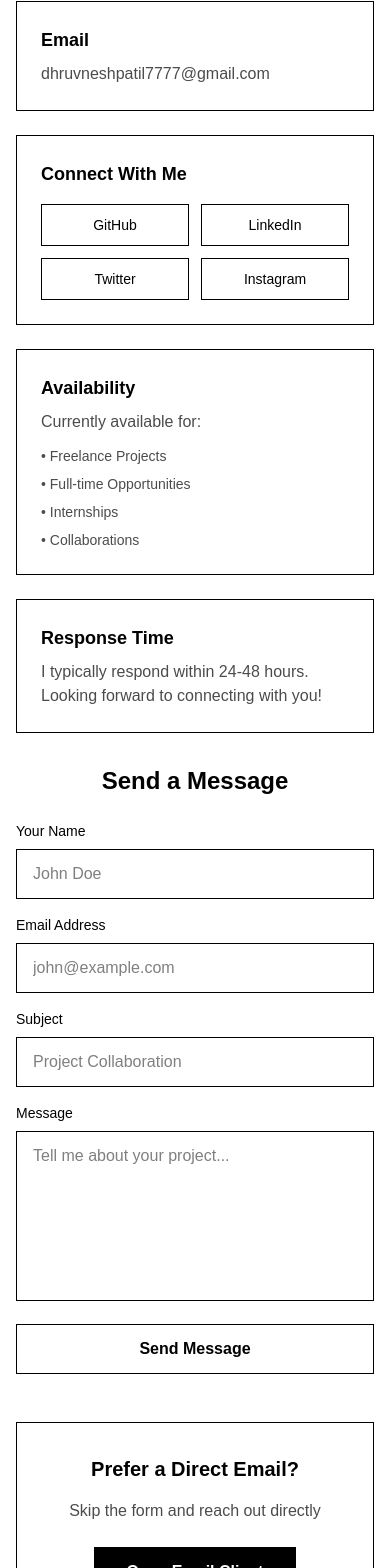
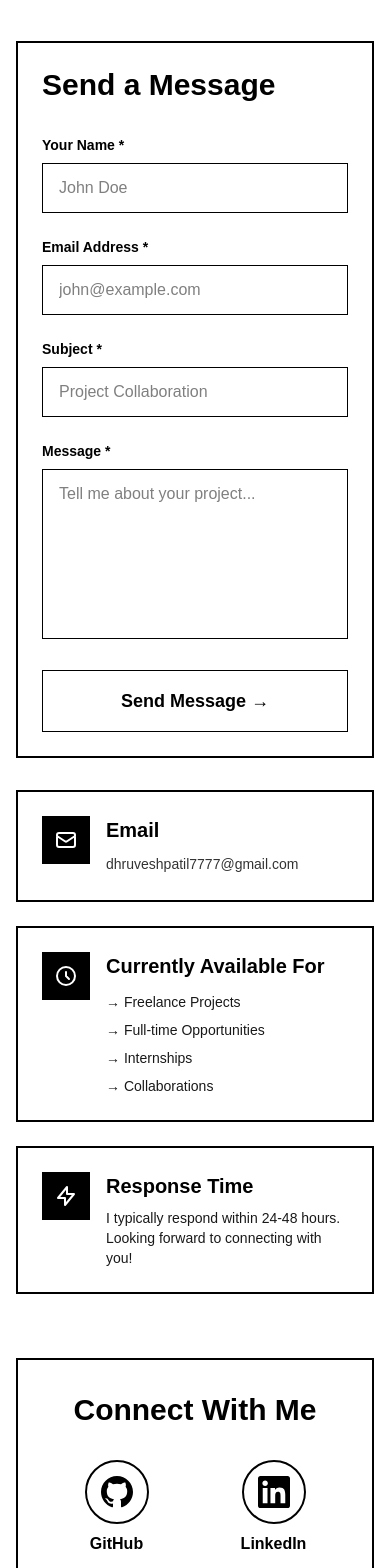
Before and after one commit to Dhruvesh05/Portfolio-Dhruvesh, a Next.js app: page /contact in a window 390 px wide. Shown: the part 367-1935 px from the top of the page. Built offline with nearby package versions, Linux system fonts and the light colour scheme.

Commit message:
Contact page rebuild

```diff
--- a/app/layout.tsx
+++ b/app/layout.tsx
@@ -2,6 +2,7 @@ import type { Metadata } from "next";
 import { Geist, Geist_Mono } from "next/font/google";
 import "./globals.css";
 import Navbar from "@/components/Navbar";
+import BackToTop from "@/components/BackToTop";
 import { ThemeProvider } from "@/components/ThemeProvider";
 import { TerminalProvider } from "@/components/TerminalProvider";
 
@@ -37,6 +38,7 @@ export default function RootLayout({
           <TerminalProvider>
             <Navbar />
             {children}
+            <BackToTop />
           </TerminalProvider>
         </ThemeProvider>
       </body>
--- /dev/null
+++ b/components/BackToTop.tsx
@@ -0,0 +1,39 @@
+"use client";
+
+import { useState, useEffect } from "react";
+
+export default function BackToTop() {
+  const [isVisible, setIsVisible] = useState(false);
+
+  useEffect(() => {
+    const toggleVisibility = () => {
+      if (window.scrollY > 300) {
+        setIsVisible(true);
+      } else {
+        setIsVisible(false);
+      }
+    };
+
+    window.addEventListener("scroll", toggleVisibility);
+    return () => window.removeEventListener("scroll", toggleVisibility);
+  }, []);
+
+  const scrollToTop = () => {
+    window.scrollTo({
+      top: 0,
+      behavior: "smooth",
+    });
+  };
+
+  return (
+    <button
+      onClick={scrollToTop}
+      className={`fixed bottom-6 right-6 md:bottom-8 md:right-8 z-50 w-10 h-10 md:w-12 md:h-12 rounded-full border-2 border-black dark:border-white bg-white dark:bg-black text-black dark:text-white hover:bg-black hover:text-white dark:hover:bg-white dark:hover:text-black transition-all duration-300 flex items-center justify-center text-lg md:text-xl ${
+        isVisible ? "opacity-100 translate-y-0" : "opacity-0 translate-y-4 pointer-events-none"
+      }`}
+      aria-label="Back to top"
+    >
+      ↑
+    </button>
+  );
+}
--- a/components/ContactUs.tsx
+++ b/components/ContactUs.tsx
@@ -12,8 +12,7 @@ export default function ContactUs() {
 
 	const handleSubmit = (e: React.FormEvent) => {
 		e.preventDefault();
-		// Create mailto link with form data
-		const mailtoLink = `mailto:dhruvnagar1211@gmail.com?subject=${encodeURIComponent(
+		const mailtoLink = `mailto:dhruveshpatil7777@gmail.com?subject=${encodeURIComponent(
 			formData.subject
 		)}&body=${encodeURIComponent(
 			`Name: ${formData.name}\nEmail: ${formData.email}\n\n${formData.message}`
@@ -31,24 +30,27 @@ export default function ContactUs() {
 	};
 
 	return (
-		<section className="py-12 md:py-20 lg:py-24 px-4 md:px-6 max-w-7xl mx-auto bg-white dark:bg-black text-black dark:text-white">
-			<div className="text-center mb-12 md:mb-16">
-				<h2 className="text-4xl md:text-5xl lg:text-6xl font-bold mb-4 md:mb-6">
-					Let&apos;s Work Together
-				</h2>
-				<p className="text-base md:text-lg opacity-70 max-w-2xl mx-auto">
-					Have a project in mind, looking to collaborate, or just want to connect? I&apos;d love to hear from you!
+		<section className="min-h-screen py-16 md:py-24 px-4 md:px-6 bg-white dark:bg-black text-black dark:text-white">
+			<div className="max-w-7xl mx-auto">
+				{/* Header */}
+				<div className="text-center mb-16 md:mb-20">
+					<h1 className="text-5xl md:text-6xl lg:text-7xl font-bold mb-6">
+						Get In Touch
+					</h1>
+					<p className="text-lg md:text-xl opacity-70 max-w-3xl mx-auto">
+						Have a project in mind or just want to connect? I&apos;d love to hear from you.
+						Drop me a message and let&apos;s create something amazing together!
 					</p>
 				</div>
 
-			<div className="grid md:grid-cols-2 gap-8 md:gap-12 max-w-6xl mx-auto">
-				{/* Contact Form */}
-				<div className="order-2 md:order-1">
-					<h3 className="text-2xl md:text-5xl font-bold mb-6 text-center md:text-left">Send a Message</h3>
-					<form onSubmit={handleSubmit} className="space-y-4 md:space-y-6">
+				<div className="grid lg:grid-cols-2 gap-8 lg:gap-12 mb-16">
+					{/* Left Side - Contact Form */}
+					<div className="border-2 border-black dark:border-white p-6 md:p-8 lg:p-10">
+						<h2 className="text-3xl md:text-4xl font-bold mb-8">Send a Message</h2>
+						<form onSubmit={handleSubmit} className="space-y-6">
 							<div>
-							<label htmlFor="name" className="block text-sm font-medium mb-2">
-								Your Name
+								<label htmlFor="name" className="block text-sm font-semibold mb-2">
+									Your Name *
 								</label>
 								<input
 									type="text"
@@ -57,14 +59,14 @@ export default function ContactUs() {
 									value={formData.name}
 									onChange={handleChange}
 									required
-								className="w-full px-4 py-3 border border-black dark:border-white bg-white dark:bg-black text-black dark:text-white focus:outline-none focus:ring-2 focus:ring-black dark:focus:ring-white transition"
+									className="w-full px-4 py-3 border-2 border-black dark:border-white bg-transparent focus:outline-none focus:border-black dark:focus:border-white transition"
 									placeholder="John Doe"
 								/>
 							</div>
 
 							<div>
-							<label htmlFor="email" className="block text-sm font-medium mb-2">
-								Email Address
+								<label htmlFor="email" className="block text-sm font-semibold mb-2">
+									Email Address *
 								</label>
 								<input
 									type="email"
@@ -73,14 +75,14 @@ export default function ContactUs() {
 									value={formData.email}
 									onChange={handleChange}
 									required
-								className="w-full px-4 py-3 border border-black dark:border-white bg-white dark:bg-black text-black dark:text-white focus:outline-none focus:ring-2 focus:ring-black dark:focus:ring-white transition"
+									className="w-full px-4 py-3 border-2 border-black dark:border-white bg-transparent focus:outline-none focus:border-black dark:focus:border-white transition"
 									placeholder="john@example.com"
 								/>
 							</div>
 
 							<div>
-							<label htmlFor="subject" className="block text-sm font-medium mb-2">
-								Subject
+								<label htmlFor="subject" className="block text-sm font-semibold mb-2">
+									Subject *
 								</label>
 								<input
 									type="text"
@@ -89,14 +91,14 @@ export default function ContactUs() {
 									value={formData.subject}
 									onChange={handleChange}
 									required
-								className="w-full px-4 py-3 border border-black dark:border-white bg-white dark:bg-black text-black dark:text-white focus:outline-none focus:ring-2 focus:ring-black dark:focus:ring-white transition"
+									className="w-full px-4 py-3 border-2 border-black dark:border-white bg-transparent focus:outline-none focus:border-black dark:focus:border-white transition"
 									placeholder="Project Collaboration"
 								/>
 							</div>
 
 							<div>
-							<label htmlFor="message" className="block text-sm font-medium mb-2">
-								Message
+								<label htmlFor="message" className="block text-sm font-semibold mb-2">
+									Message *
 								</label>
 								<textarea
 									id="message"
@@ -105,112 +107,151 @@ export default function ContactUs() {
 									onChange={handleChange}
 									required
 									rows={6}
-								className="w-full px-4 py-3 border border-black dark:border-white bg-white dark:bg-black text-black dark:text-white focus:outline-none focus:ring-2 focus:ring-black dark:focus:ring-white transition resize-none"
+									className="w-full px-4 py-3 border-2 border-black dark:border-white bg-transparent focus:outline-none focus:border-black dark:focus:border-white transition resize-none"
 									placeholder="Tell me about your project..."
 								/>
 							</div>
 
 							<button
 								type="submit"
-							className="w-full py-3 md:py-4 bg-black text-white dark:bg-white dark:text-black font-semibold hover:opacity-90 transition border border-black dark:border-white"
+								className="w-full py-4 bg-black text-white dark:bg-white dark:text-black font-bold text-lg hover:opacity-80 transition border-2 border-black dark:border-white"
 							>
-							Send Message
+								Send Message →
 							</button>
 						</form>
 					</div>
 
-				{/* Contact Info */}
-				<div className="order-1 md:order-2">
-					<h3 className="text-5xl md:text-5xl font-bold mb-6 text-center md:text-left">Get In Touch</h3>
-
-					<div className="space-y-6 md:space-y-8">
+					{/* Right Side - Contact Information */}
+					<div className="space-y-6">
 						{/* Email */}
-						<div className="border border-black dark:border-white p-6">
-							<h4 className="font-bold mb-2 text-lg">Email</h4>
+						<div className="border-2 border-black dark:border-white p-6 md:p-8 hover:bg-black hover:text-white dark:hover:bg-white dark:hover:text-black transition-all duration-300">
+							<div className="flex items-start gap-4">
+								<div className="w-12 h-12 border-2 border-black dark:border-white bg-black dark:bg-white flex items-center justify-center shrink-0">
+									<svg className="w-6 h-6 text-white dark:text-black" fill="none" stroke="currentColor" viewBox="0 0 24 24">
+										<path strokeLinecap="round" strokeLinejoin="round" strokeWidth={2} d="M3 8l7.89 5.26a2 2 0 002.22 0L21 8M5 19h14a2 2 0 002-2V7a2 2 0 00-2-2H5a2 2 0 00-2 2v10a2 2 0 002 2z" />
+									</svg>
+								</div>
+								<div>
+									<h3 className="font-bold text-xl mb-2">Email</h3>
 									<a
-								href="mailto:dhruvneshpatil7777@gmail.com"
-								className="opacity-70 hover:opacity-100 transition break-all"
+										href="mailto:dhruveshpatil7777@gmail.com"
+										className="opacity-80 hover:opacity-100 transition break-all text-sm md:text-base"
 									>
-								dhruvneshpatil7777@gmail.com
+										dhruveshpatil7777@gmail.com
 									</a>
 								</div>
-
-						{/* Social Links */}
-						<div className="border border-black dark:border-white p-6">
-							<h4 className="font-bold mb-4 text-lg">Connect With Me</h4>
-							<div className="grid grid-cols-2 gap-3">
-								<a
-									href="https://github.com/Dhruvesh05"
-									target="_blank"
-									rel="noopener noreferrer"
-									className="border border-black dark:border-white py-2.5 text-center hover:bg-black hover:text-white dark:hover:bg-white dark:hover:text-black transition text-sm"
-								>
-									GitHub
-								</a>
-								<a
-									href="https://linkedin.com/in/dhruvesh-patil-a31917280"
-									target="_blank"
-									rel="noopener noreferrer"
-									className="border border-black dark:border-white py-2.5 text-center hover:bg-black hover:text-white dark:hover:bg-white dark:hover:text-black transition text-sm"
-								>
-									LinkedIn
-								</a>
-								<a
-									href="https://twitter.com/yourusername"
-									target="_blank"
-									rel="noopener noreferrer"
-									className="border border-black dark:border-white py-2.5 text-center hover:bg-black hover:text-white dark:hover:bg-white dark:hover:text-black transition text-sm"
-								>
-									Twitter
-								</a>
-								<a
-									href="https://instagram.com/dhruvesh810220"
-									target="_blank"
-									rel="noopener noreferrer"
-									className="border border-black dark:border-white py-2.5 text-center hover:bg-black hover:text-white dark:hover:bg-white dark:hover:text-black transition text-sm"
-								>
-									Instagram
-								</a>
 							</div>
 						</div>
 
 						{/* Availability */}
-						<div className="border border-black dark:border-white p-6">
-							<h4 className="font-bold mb-2 text-lg">Availability</h4>
-							<p className="opacity-70 mb-3">Currently available for:</p>
-							<ul className="space-y-2 text-sm opacity-70">
-								<li>• Freelance Projects</li>
-								<li>• Full-time Opportunities</li>
-								<li>• Internships</li>
-								<li>• Collaborations</li>
+						<div className="border-2 border-black dark:border-white p-6 md:p-8 hover:bg-black hover:text-white dark:hover:bg-white dark:hover:text-black transition-all duration-300">
+							<div className="flex items-start gap-4">
+								<div className="w-12 h-12 border-2 border-black dark:border-white bg-black dark:bg-white flex items-center justify-center shrink-0">
+									<svg className="w-6 h-6 text-white dark:text-black" fill="none" stroke="currentColor" viewBox="0 0 24 24">
+										<path strokeLinecap="round" strokeLinejoin="round" strokeWidth={2} d="M12 8v4l3 3m6-3a9 9 0 11-18 0 9 9 0 0118 0z" />
+									</svg>
+								</div>
+								<div>
+									<h3 className="font-bold text-xl mb-3">Currently Available For</h3>
+									<ul className="space-y-2 text-sm md:text-base opacity-90">
+										<li>→ Freelance Projects</li>
+										<li>→ Full-time Opportunities</li>
+										<li>→ Internships</li>
+										<li>→ Collaborations</li>
 									</ul>
+								</div>
+							</div>
 						</div>
 
 						{/* Response Time */}
-						<div className="border border-black dark:border-white p-6">
-							<h4 className="font-bold mb-2 text-lg">Response Time</h4>
-							<p className="opacity-70">
+						<div className="border-2 border-black dark:border-white p-6 md:p-8 hover:bg-black hover:text-white dark:hover:bg-white dark:hover:text-black transition-all duration-300">
+							<div className="flex items-start gap-4">
+								<div className="w-12 h-12 border-2 border-black dark:border-white bg-black dark:bg-white flex items-center justify-center shrink-0">
+									<svg className="w-6 h-6 text-white dark:text-black" fill="none" stroke="currentColor" viewBox="0 0 24 24">
+										<path strokeLinecap="round" strokeLinejoin="round" strokeWidth={2} d="M13 10V3L4 14h7v7l9-11h-7z" />
+									</svg>
+								</div>
+								<div>
+									<h3 className="font-bold text-xl mb-2">Response Time</h3>
+									<p className="opacity-90 text-sm md:text-base">
 										I typically respond within 24-48 hours. Looking forward to connecting with you!
 									</p>
 								</div>
 							</div>
 						</div>
 					</div>
+				</div>
 
-			{/* Quick Contact CTA */}
-			<div className="mt-12 md:mt-16 text-center">
-				<div className="border border-black dark:border-white p-8 md:p-12 max-w-4xl mx-auto">
-					<h3 className="text-xl md:text-2xl font-bold mb-4">
-						Prefer a Direct Email?
-					</h3>
-					<p className="opacity-70 mb-6">
-						Skip the form and reach out directly
+				{/* Social Links Section */}
+				<div className="border-2 border-black dark:border-white p-8 md:p-12 mb-16">
+					<h2 className="text-3xl md:text-4xl font-bold text-center mb-8">Connect With Me</h2>
+					<div className="grid grid-cols-2 md:grid-cols-4 gap-6 max-w-4xl mx-auto">
+						<a
+							href="https://github.com/Dhruvesh05"
+							target="_blank"
+							rel="noopener noreferrer"
+							className="flex flex-col items-center gap-2 group"
+						>
+							<div className="w-16 h-16 rounded-full border-2 border-black dark:border-white flex items-center justify-center group-hover:bg-black group-hover:text-white dark:group-hover:bg-white dark:group-hover:text-black transition-all duration-300">
+								<svg className="w-8 h-8" fill="currentColor" viewBox="0 0 24 24">
+									<path d="M12 0c-6.626 0-12 5.373-12 12 0 5.302 3.438 9.8 8.207 11.387.599.111.793-.261.793-.577v-2.234c-3.338.726-4.033-1.416-4.033-1.416-.546-1.387-1.333-1.756-1.333-1.756-1.089-.745.083-.729.083-.729 1.205.084 1.839 1.237 1.839 1.237 1.07 1.834 2.807 1.304 3.492.997.107-.775.418-1.305.762-1.604-2.665-.305-5.467-1.334-5.467-5.931 0-1.311.469-2.381 1.236-3.221-.124-.303-.535-1.524.117-3.176 0 0 1.008-.322 3.301 1.23.957-.266 1.983-.399 3.003-.404 1.02.005 2.047.138 3.006.404 2.291-1.552 3.297-1.23 3.297-1.23.653 1.653.242 2.874.118 3.176.77.84 1.235 1.911 1.235 3.221 0 4.609-2.807 5.624-5.479 5.921.43.372.823 1.102.823 2.222v3.293c0 .319.192.694.801.576 4.765-1.589 8.199-6.086 8.199-11.386 0-6.627-5.373-12-12-12z"/>
+								</svg>
+							</div>
+							<span className="font-semibold">GitHub</span>
+						</a>
+						<a
+							href="https://linkedin.com/in/dhruvesh-patil-a31917280"
+							target="_blank"
+							rel="noopener noreferrer"
+							className="flex flex-col items-center gap-2 group"
+						>
+							<div className="w-16 h-16 rounded-full border-2 border-black dark:border-white flex items-center justify-center group-hover:bg-black group-hover:text-white dark:group-hover:bg-white dark:group-hover:text-black transition-all duration-300">
+								<svg className="w-8 h-8" fill="currentColor" viewBox="0 0 24 24">
+									<path d="M20.447 20.452h-3.554v-5.569c0-1.328-.027-3.037-1.852-3.037-1.853 0-2.136 1.445-2.136 2.939v5.667H9.351V9h3.414v1.561h.046c.477-.9 1.637-1.85 3.37-1.85 3.601 0 4.267 2.37 4.267 5.455v6.286zM5.337 7.433c-1.144 0-2.063-.926-2.063-2.065 0-1.138.92-2.063 2.063-2.063 1.14 0 2.064.925 2.064 2.063 0 1.139-.925 2.065-2.064 2.065zm1.782 13.019H3.555V9h3.564v11.452zM22.225 0H1.771C.792 0 0 .774 0 1.729v20.542C0 23.227.792 24 1.771 24h20.451C23.2 24 24 23.227 24 22.271V1.729C24 .774 23.2 0 22.222 0h.003z"/>
+								</svg>
+							</div>
+							<span className="font-semibold">LinkedIn</span>
+						</a>
+						<a
+							href="mailto:dhruveshpatil7777@gmail.com"
+							className="flex flex-col items-center gap-2 group"
+						>
+							<div className="w-16 h-16 rounded-full border-2 border-black dark:border-white flex items-center justify-center group-hover:bg-black group-hover:text-white dark:group-hover:bg-white dark:group-hover:text-black transition-all duration-300">
+								<svg className="w-8 h-8" fill="currentColor" viewBox="0 0 24 24">
+									<path d="M24 5.457v13.909c0 .904-.732 1.636-1.636 1.636h-3.819V11.73L12 16.64l-6.545-4.91v9.273H1.636A1.636 1.636 0 0 1 0 19.366V5.457c0-2.023 2.309-3.178 3.927-1.964L12 9.548l8.073-6.055C21.69 2.28 24 3.434 24 5.457z"/>
+								</svg>
+							</div>
+							<span className="font-semibold">Gmail</span>
+						</a>
+						<a
+							href="https://instagram.com/dhruvesh810220"
+							target="_blank"
+							rel="noopener noreferrer"
+							className="flex flex-col items-center gap-2 group"
+						>
+							<div className="w-16 h-16 rounded-full border-2 border-black dark:border-white flex items-center justify-center group-hover:bg-black group-hover:text-white dark:group-hover:bg-white dark:group-hover:text-black transition-all duration-300">
+								<svg className="w-8 h-8" fill="currentColor" viewBox="0 0 24 24">
+									<path d="M12 2.163c3.204 0 3.584.012 4.85.07 3.252.148 4.771 1.691 4.919 4.919.058 1.265.069 1.645.069 4.849 0 3.205-.012 3.584-.069 4.849-.149 3.225-1.664 4.771-4.919 4.919-1.266.058-1.644.07-4.85.07-3.204 0-3.584-.012-4.849-.07-3.26-.149-4.771-1.699-4.919-4.92-.058-1.265-.07-1.644-.07-4.849 0-3.204.013-3.583.07-4.849.149-3.227 1.664-4.771 4.919-4.919 1.266-.057 1.645-.069 4.849-.069zm0-2.163c-3.259 0-3.667.014-4.947.072-4.358.2-6.78 2.618-6.98 6.98-.059 1.281-.073 1.689-.073 4.948 0 3.259.014 3.668.072 4.948.2 4.358 2.618 6.78 6.98 6.98 1.281.058 1.689.072 4.948.072 3.259 0 3.668-.014 4.948-.072 4.354-.2 6.782-2.618 6.979-6.98.059-1.28.073-1.689.073-4.948 0-3.259-.014-3.667-.072-4.947-.196-4.354-2.617-6.78-6.979-6.98-1.281-.059-1.69-.073-4.949-.073zm0 5.838c-3.403 0-6.162 2.759-6.162 6.162s2.759 6.163 6.162 6.163 6.162-2.759 6.162-6.163c0-3.403-2.759-6.162-6.162-6.162zm0 10.162c-2.209 0-4-1.79-4-4 0-2.209 1.791-4 4-4s4 1.791 4 4c0 2.21-1.791 4-4 4zm6.406-11.845c-.796 0-1.441.645-1.441 1.44s.645 1.44 1.441 1.44c.795 0 1.439-.645 1.439-1.44s-.644-1.44-1.439-1.44z"/>
+								</svg>
+							</div>
+							<span className="font-semibold">Instagram</span>
+						</a>
+					</div>
+				</div>
+
+				{/* Direct Email CTA */}
+				<div className="border-2 border-black dark:border-white p-8 md:p-12 text-center bg-black dark:bg-white text-white dark:text-black">
+					<h2 className="text-3xl md:text-4xl font-bold mb-4">
+						Prefer Email?
+					</h2>
+					<p className="text-lg opacity-90 mb-6 max-w-2xl mx-auto">
+						Skip the form and reach out directly to my inbox
 					</p>
 					<a
-						href="mailto:dhruvnagar1211@gmail.com"
-						className="inline-block px-8 py-3 bg-black text-white dark:bg-white dark:text-black font-semibold hover:opacity-90 transition border border-black dark:border-white"
+						href="mailto:dhruveshpatil7777@gmail.com"
+						className="inline-block px-8 py-4 bg-white text-black dark:bg-black dark:text-white font-bold text-lg hover:opacity-80 transition border-2 border-white dark:border-black"
 					>
-						Open Email Client
+						Open Email Client →
 					</a>
 				</div>
 			</div>
--- a/components/Footer.tsx
+++ b/components/Footer.tsx
@@ -3,9 +3,6 @@
 import Link from "next/link";
 
 export default function Footer() {
-  const scrollToTop = () =>
-    window.scrollTo({ top: 0, behavior: "smooth" });
-
   return (
     <footer className="relative z-20 bg-black text-white border-t border-white">
       <div className="max-w-7xl mx-auto px-4 sm:px-6 lg:px-8">
@@ -68,7 +65,7 @@ export default function Footer() {
               <h4 className="text-base md:text-lg font-semibold mb-4">Connect</h4>
               <div className="flex flex-wrap justify-center md:justify-start gap-3">
                 <a
-                  href="https://github.com/yourusername"
+                  href="https://github.com/Dhruvesh05/"
                   target="_blank"
                   rel="noopener noreferrer"
                   className="w-10 h-10 rounded-full border border-white flex items-center justify-center hover:bg-white hover:text-black transition-all"
@@ -80,7 +77,7 @@ export default function Footer() {
                 </a>
 
                 <a
-                  href="https://linkedin.com/in/yourusername"
+                  href="https://www.linkedin.com/in/dhruvesh-patil-a31917280/"
                   target="_blank"
                   rel="noopener noreferrer"
                   className="w-10 h-10 rounded-full border border-white flex items-center justify-center hover:bg-white hover:text-black transition-all"
@@ -92,7 +89,7 @@ export default function Footer() {
                 </a>
 
                 <a
-                  href="https://instagram.com/yourusername"
+                  href="https://instagram.com/dhruvesh810220"
                   target="_blank"
                   rel="noopener noreferrer"
                   className="w-10 h-10 rounded-full border border-white flex items-center justify-center hover:bg-white hover:text-black transition-all"
@@ -104,7 +101,7 @@ export default function Footer() {
                 </a>
 
                 <a
-                  href="mailto:your.email@gmail.com"
+                  href="mailto:dhruveshpatil7777@gmail.com"
                   className="w-10 h-10 rounded-full border border-white flex items-center justify-center hover:bg-white hover:text-black transition-all"
                   aria-label="Gmail"
                 >
@@ -119,17 +116,10 @@ export default function Footer() {
 
         {/* Bottom Bar */}
         <div className="border-t border-white py-6">
-          <div className="flex flex-col md:flex-row justify-between items-center gap-4">
-            <p className="text-sm opacity-70 text-center md:text-left">
+          <div className="flex justify-center items-center">
+            <p className="text-sm opacity-70 text-center">
               © {new Date().getFullYear()} Dhruvesh Patil. All rights reserved.
             </p>
-
-            <button
-              onClick={scrollToTop}
-              className="px-5 py-2 text-sm rounded-full border border-white bg-black hover:bg-white hover:text-black transition-all"
-            >
-              ↑ Back to Top
-            </button>
           </div>
         </div>
       </div>
--- a/components/Navbar.tsx
+++ b/components/Navbar.tsx
@@ -63,7 +63,6 @@ export default function Navbar() {
               ['Experience', '/experience'],
               ['Projects', '/projects'],
               ['Skills', '/skills'],
-              ['Gallery', '/gallery'],
               ['Contact Me', '/contact'],
             ].map(([label, href]) => (
               <Link
@@ -144,7 +143,6 @@ export default function Navbar() {
             ['Experience', '/experience'],
             ['Projects', '/projects'],
             ['Skills', '/skills'],
-            ['Gallery', '/gallery'],
             ['Contact Me', '/contact'],
           ].map(([label, href]) => (
             <Link
```
Also changed, not shown: components/Experience/Experience.tsx (+10 -10 lines), components/Home.tsx (+6 -6 lines), components/Projects/Projects.tsx (+12 -12 lines), components/Skills.tsx (+9 -18 lines), public/comingsoon.png (added). Lines whose indentation alone changed are shown as unchanged.
